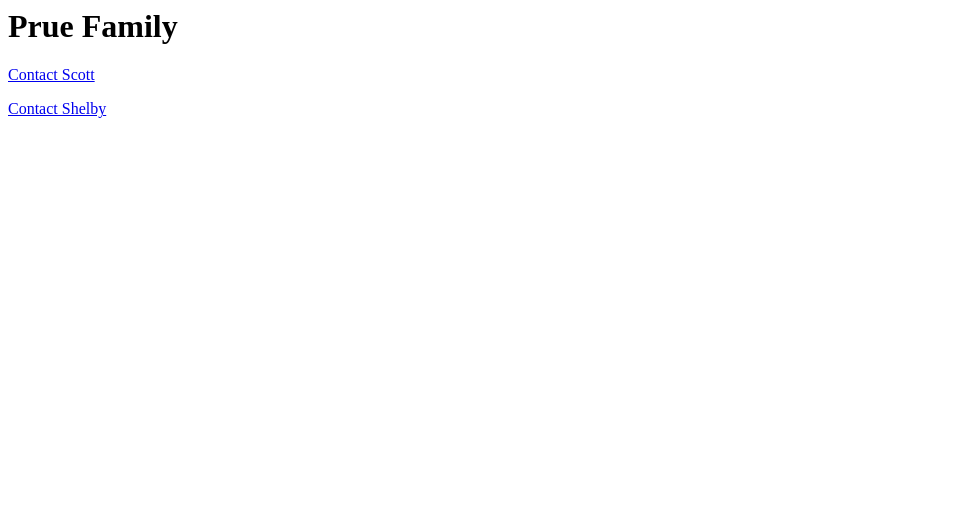
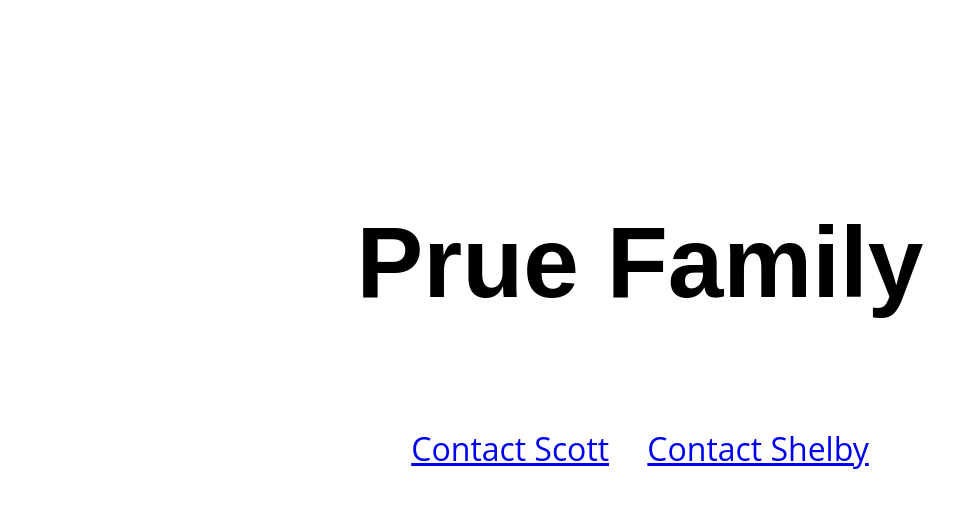
Before and after one commit to shelmorgan/prue-family, a plain HTML site: page index.html in a window 1280 px wide. Shown: the whole page, without its empty margins (0-977 px from the left). Drawn offline with Linux system fonts and the light colour scheme.

Commit message:
Update index.html
adding css styling in head of html

```diff
--- a/index.html
+++ b/index.html
@@ -1,7 +1,36 @@
 <html>
 <head>
 <style>
+body {
+  padding-top: 50px;
+}
 
+.container {
+  padding: 40px 15px;
+  text-align: center;
+}
+
+.intro-section {
+  padding: 40px 15px;
+  font-size: 50px;
+  font-family: "Poppins", sans-serif;
+}
+
+.scott {
+  padding: 40px 15px;
+  text-align: center;
+  font-size: 32px;
+  font-family: "Open Sans", sans-serif;
+  display: inline;
+}
+
+.shelby {
+  padding: 40px 15px;
+  text-align: right;
+  font-size: 32px;
+  font-family: "Open Sans", sans-serif;
+  display: inline;
+}
 </style>
 </head>
   <body>
```
